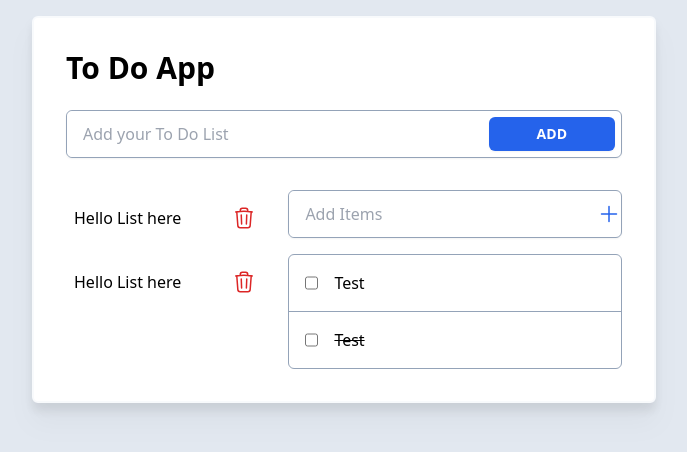
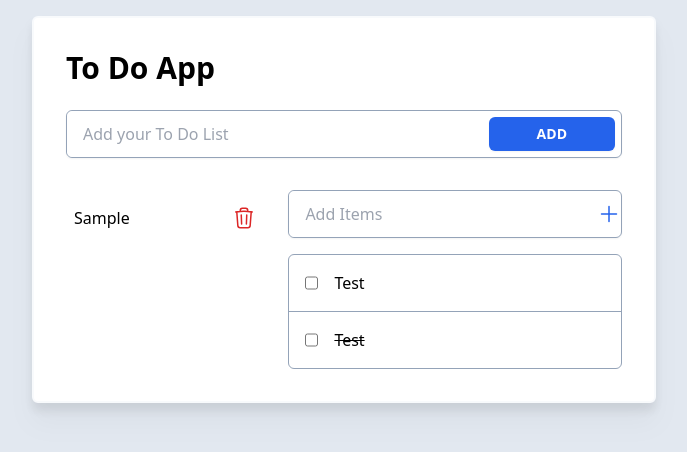
Before and after one commit to kibponce/todo-app, a React (Create React App) app: page / in a window 1280 px wide. Both pictures are taken after typing "Sample" into the empty fields and a click on the button "ADD". Shown: the top 452 px of the page, without its empty margins (296-983 px from the left). Built offline with nearby package versions, Linux system fonts and the light colour scheme.

Commit message:
Update file naming and added view list functionality

```diff
--- a/src/context/TodoProvider.tsx
+++ b/src/context/TodoProvider.tsx
@@ -1,36 +1,48 @@
-import React, { ReactNode, createContext, useState } from "react";
+import React, { createContext, useState } from "react";
 
 interface Props {
   children: React.ReactNode;
 }
 
-export interface TodoList {
+export interface Todo {
   id: number | string;
   text: string;
 }
 
-interface TodoContext {
-  todoList: TodoList[];
-  handleAddTodoList(text: string): void;
+interface iTodoContext {
+  todoLists: Todo[];
+  selectedTodo: Todo | null;
+  handleAddTodo(text: string): void;
+  handleSelectTodo(todo: Todo): void;
 }
 
-export const TodoContext = createContext<TodoContext>({
-  todoList: [],
-  handleAddTodoList: (text: string) => {},
+export const TodoContext = createContext<iTodoContext>({
+  // default values
+  todoLists: [],
+  selectedTodo: null,
+  handleAddTodo: (text: string) => {},
+  handleSelectTodo: (todo: Todo) => {},
 });
 
 export const TodoProvider = ({ children }: Props) => {
-  const [todoList, setTodoList] = useState<TodoList[]>([]);
+  const [todoLists, setTodoLists] = useState<Todo[]>([]);
+  const [selectedTodo, setSelectedTodo] = useState<Todo | null>(null);
 
-  const handleAddTodoList = (text: string) => {
+  const handleAddTodo = (text: string) => {
     const listId: number = Date.now();
-    setTodoList([...todoList, { id: listId, text: text }]);
+    setTodoLists([...todoLists, { id: listId, text: text }]);
+  };
+
+  const handleSelectTodo = (todo: Todo) => {
+    setSelectedTodo(todo);
   };
 
   const contextValue = {
-    todoList,
-    handleAddTodoList,
-  } as TodoContext;
+    todoLists,
+    selectedTodo,
+    handleAddTodo,
+    handleSelectTodo,
+  } as iTodoContext;
 
   return (
     <TodoContext.Provider value={contextValue}>{children}</TodoContext.Provider>
--- /dev/null
+++ b/src/todo/Lists.tsx
@@ -0,0 +1,32 @@
+import { useContext } from "react";
+import { TodoContext, Todo } from "../context/TodoProvider";
+import IconButton from "../components/IconButton";
+import { PlusIcon, TrashIcon } from "@heroicons/react/24/outline";
+
+const Lists = () => {
+  const { todoLists, selectedTodo, handleSelectTodo } = useContext(TodoContext);
+
+  const onPressTodo = (todo: Todo) => {
+    handleSelectTodo(todo);
+  };
+
+  return (
+    <ul>
+      {todoLists.map((todo) => (
+        <li
+          className={`flex justify-between items-center py-4 my-2 px-2 rounded-md ${
+            selectedTodo?.id === todo.id && `bg-blue-100`
+          } hover:bg-blue-100`}
+          onClick={() => onPressTodo(todo)}
+        >
+          <div>
+            <p>{todo.text}</p>
+          </div>
+          <IconButton icon={<TrashIcon className="text-red-600 w-6" />} />
+        </li>
+      ))}
+    </ul>
+  );
+};
+
+export default Lists;
--- a/src/todo/TodoListInput.tsx
+++ b/src/todo/TodoInput.tsx
@@ -2,12 +2,12 @@ import { useContext, useState } from "react";
 import { TodoContext } from "../context/TodoProvider";
 import Button from "../components/Button";
 
-const TodoListInput = () => {
-  const { handleAddTodoList } = useContext(TodoContext);
+const TodoInput = () => {
+  const { handleAddTodo } = useContext(TodoContext);
   const [listText, setListText] = useState<string>("");
 
   const onClickAddTodoList = (e: React.MouseEvent<HTMLButtonElement>) => {
-    handleAddTodoList(listText);
+    handleAddTodo(listText);
 
     // clear input
     setListText("");
@@ -30,4 +30,4 @@ const TodoListInput = () => {
   );
 };
 
-export default TodoListInput;
+export default TodoInput;
--- a/src/todo/TodoList.tsx
+++ b/src/todo/TodoLists.tsx
@@ -1,28 +1,16 @@
 import { useContext } from "react";
 import { TodoContext } from "../context/TodoProvider";
+import { PlusIcon, TrashIcon } from "@heroicons/react/24/outline";
 import IconButton from "../components/IconButton";
-import { PlusIcon, TrashIcon } from "@heroicons/react/24/outline";
+import List from "./Lists";
 
-const TodoList = () => {
-  const { todoList } = useContext(TodoContext);
+const TodoLists = () => {
+  const { todoLists } = useContext(TodoContext);
 
   return (
     <div className="flex mt-6">
       <div className="w-2/5 pr-6">
-        <ul>
-          <li className="flex justify-between items-center py-4 my-2 px-2 rounded-md hover:bg-blue-100">
-            <div>
-              <p>Hello List here</p>
-            </div>
-            <IconButton icon={<TrashIcon className="text-red-600 w-6" />} />
-          </li>
-          <li className="flex justify-between items-center py-4  my-2 px-2 rounded-md hover:bg-blue-100">
-            <div>
-              <p>Hello List here</p>
-            </div>
-            <IconButton icon={<TrashIcon className="text-red-600 w-6" />} />
-          </li>
-        </ul>
+        <List />
       </div>
       <div className="w-3/5">
         <div className="flex mt-2 rounded-md shadow-sm h-12 border border-slate-400">
@@ -52,4 +40,4 @@ const TodoList = () => {
   );
 };
 
-export default TodoList;
+export default TodoLists;
--- a/src/todo/index.tsx
+++ b/src/todo/index.tsx
@@ -1,5 +1,5 @@
-import TodoList from "./TodoList";
-import TodoListInput from "./TodoListInput";
+import TodoLists from "./TodoLists";
+import TodoInput from "./TodoInput";
 
 function Todo() {
   return (
@@ -7,9 +7,9 @@ function Todo() {
       <h1 className="text-3xl font-bold ">To Do App</h1>
       <div className="mt-6">
         {/* TO DO ADD INPUT */}
-        <TodoListInput />
+        <TodoInput />
         {/* TO DO LIST */}
-        <TodoList />
+        <TodoLists />
       </div>
     </div>
   );
```
